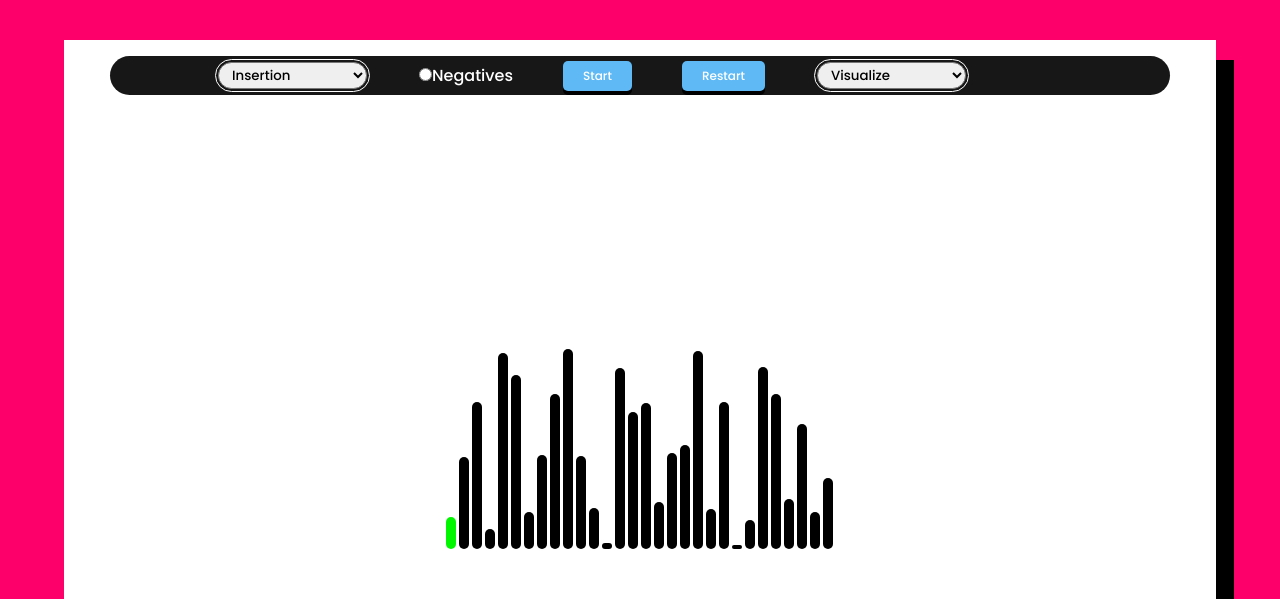
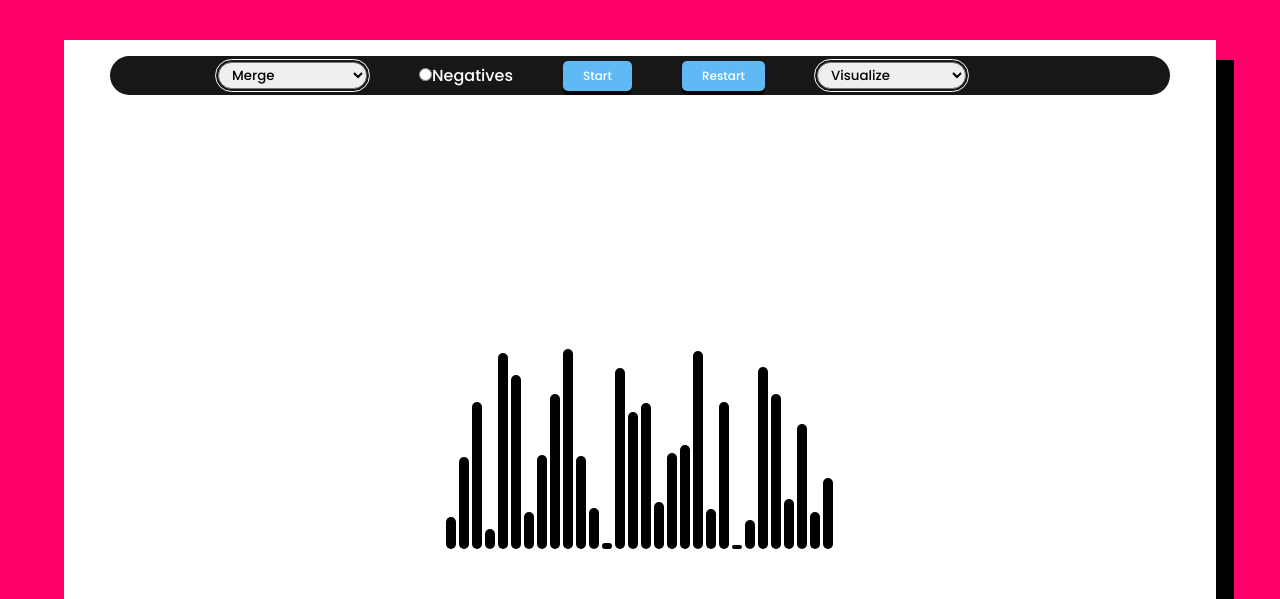
Before and after one commit to ds-247/sorting_visualizer, a React (Vite) app: page / in a window 1280 px wide. Shown: the top 599 px of the page. Built offline with nearby package versions, Linux system fonts and the light colour scheme.

Commit message:
* changed the name schemes of states according to the colors * phase 1 completion of merge sort

```diff
--- a/src/components/bar-chart/BarChart.jsx
+++ b/src/components/bar-chart/BarChart.jsx
@@ -2,19 +2,23 @@ import "./bar.scss";
 
 export default function BarChart({
   data,
-  iter,
-  activated,
-  spectator,
-  swapArr,
+  green,
+  orange,
+  skyBlue,
+  pink,
+  blue,
+  red,
 }) {
   return (
     <div className="bar-chart">
       {data.map((value, index) => {
         let color = "black";
-        if (swapArr.includes(index)) color = "red";
-        else if (index == iter) color = "#00f700";
-        else if (index == activated) color = "orange";
-        else if (index == spectator) color = "blue";
+        if (red.includes(index)) color = "red";
+        else if (index == green) color = "#00f700";
+        else if (index == orange) color = "orange";
+        else if (index == blue) color = "blue";
+        else if (pink.includes(index)) color = "pink";
+        else if (skyBlue.includes(index)) color = "blue";
 
         return (
           <div
--- a/src/components/first-section/FirstSection.jsx
+++ b/src/components/first-section/FirstSection.jsx
@@ -23,11 +23,13 @@ const MIN = 30;
 const MAX = 200;
 
 export default function FirstSection() {
-  const [swapArr, setSwapArr] = useState([]);
-  const [iter, setIter] = useState(0);
-  const [activated, setActivated] = useState();
-  const [spectator, setSpectator] = useState();
-  const [algo, setAlgo] = useState("Insertion");
+  const [red, setRed] = useState([]); // red -- array
+  const [green, setGreen] = useState(); // green -- single value
+  const [orange, setOrange] = useState(); // orange
+  const [blue, setBlue] = useState(); // blue
+  const [pink, setPink] = useState([]); // pink -- array
+  const [skyBlue, setSkyBlue] = useState([]); // pink -- array
+  const [algo, setAlgo] = useState("Merge");
   const [arr, setArr] = useState(data);
   const [ms, setSpeed] = useState(350);
 
@@ -43,13 +45,19 @@ export default function FirstSection() {
     }
 
     setArr([...nums]);
+    setRed([]);
+    setGreen();
+    setOrange();
+    setBlue();
+    setPink([]);
+    setSkyBlue([]);
   }
 
   async function swap(nums, i, j) {
     [nums[j], nums[i]] = [nums[i], nums[j]];
-    setSwapArr([i, j]);
+    setRed([i, j]);
     await sleep();
-    setSwapArr((prev) => []);
+    setRed((prev) => []);
     await sleep();
   }
 
@@ -62,7 +70,13 @@ export default function FirstSection() {
     else if (algo === "Selection") selectionSort(arr);
     else if (algo === "Insertion") insertionSort(arr);
     // else if (algo === "Quick") quick_sort(0, arr.length - 1, arr);
-    // else if (algo === "Merge") merge_sort(0, arr.length - 1, arr);
+    else if (algo === "Merge") merge_sort(0, arr.length - 1, arr);
+
+    complete();
+  }
+
+  function complete() {
+    // set all states to initial and set every index to green
   }
 
   // async function quick_sort(lo, hi, data) {
@@ -104,65 +118,65 @@ export default function FirstSection() {
   //   return right;
   // }
 
-  // async function merge_sort(lo, hi, data) {
-  //   if (lo < hi) {
-  //     let mid = Math.floor(lo + (hi - lo) / 2);
+  async function merge_sort(lo, hi, data) {
+    if (lo < hi) {
+      let mid = Math.floor(lo + (hi - lo) / 2);
 
-  //     // Visualize current boundaries
-  //     setComp1(lo); // Highlight left boundary
-  //     await sleep();
-  //     setComp2(hi); // Highlight right boundary
-  //     await sleep();
+      await merge_sort(lo, mid, data),
+      await merge_sort(mid + 1, hi, data),
+      await merge(lo, mid, hi, data);
+    }
+  }
 
-  //     // Sort first and second halves
-  //     await merge_sort(lo, mid, data);
-  //     await sleep();
-  //     await merge_sort(mid + 1, hi, data);
-  //     await sleep();
+  function fill(i, j) {
+    let arr = [];
+    for (let u = i; u <= j; u++) {
+      arr.push(u);
+    }
 
-  //     // Merge the two halves
-  //     await merge(lo, mid, hi, data);
-  //     await sleep();
-  //   }
-  // }
+    return arr;
+  }
 
-  // async function merge(left, mid, right, data) {
-  //   let temp_arr = [];
+  async function merge(left, mid, right, data) {
+    let left_ind = left;
+    let right_ind = mid + 1;
 
-  //   let left_ind = left;
-  //   let right_ind = mid + 1;
+    setRed([left, right]);
+    setPink(fill(left, right));
+    await sleep();
 
-  //   // Merge the two subarrays
-  //   while (left_ind <= mid && right_ind <= right) {
-  //     if (data[left_ind] <= data[right_ind]) {
-  //       temp_arr.push(data[left_ind++]);
-  //     } else {
-  //       temp_arr.push(data[right_ind++]);
-  //     }
-  //   }
+    while (left_ind <= mid && right_ind <= right) {
+      if (data[left_ind] <= data[right_ind]) {
+        left_ind++;
+        setGreen(left_ind);
+        await sleep();
+      } else {
+        let value = data[right_ind];
+        let index = right_ind;
 
-  //   // Copy any remaining elements of the left subarray
-  //   while (left_ind <= mid) temp_arr.push(data[left_ind++]);
+        while (index > left_ind) {
+          data[index] = data[index - 1];
+          index--;
+        }
 
-  //   // Copy any remaining elements of the right subarray
-  //   while (right_ind <= right) temp_arr.push(data[right_ind++]);
+        data[left_ind] = value;
 
-  //   // Copy the merged elements back into the original array
-  //   for (let i = 0; i < temp_arr.length; i++) {
-  //     data[left + i] = temp_arr[i];
-  //   }
+        left_ind++;
+        mid++;
+        right_ind++;
+      }
 
-  //   // Visualize the updated array
-  //   setArr([...data]); // Use spread operator to ensure state updates correctly
-  //   await sleep();
-  // }
+      setArr([...data]);
+      await sleep();
+    }
+  }
 
   async function insertionSort(data) {
     for (let i = 0; i < data.length; i++) {
       let j = i - 1;
 
-      setIter(i);
-      setActivated(j);
+      setGreen(i);
+      setOrange(j);
       await sleep();
 
       let value = data[i];
@@ -170,7 +184,7 @@ export default function FirstSection() {
         await swap(data, j, j + 1);
         j--;
 
-        setActivated(j);
+        setOrange(j);
         await sleep();
       }
     }
@@ -180,16 +194,16 @@ export default function FirstSection() {
   async function selectionSort(data) {
     for (let i = 0; i < data.length; i++) {
       let minInd = i;
-      setSpectator(i);
+      setBlue(i);
       await sleep();
 
       for (let j = minInd + 1; j < data.length; j++) {
-        setIter(j);
+        setGreen(j);
         await sleep();
 
         if (data[j] < data[minInd]) {
           minInd = j;
-          setActivated(minInd);
+          -setOrange(minInd);
           await sleep();
         }
       }
@@ -235,10 +249,12 @@ export default function FirstSection() {
 
       <Viz
         data={arr}
-        iter={iter}
-        spectator={spectator}
-        activated={activated}
-        swapArr={swapArr}
+        green={green}
+        blue={blue}
+        orange={orange}
+        skyBlue={skyBlue}
+        red={red}
+        pink={pink}
       />
     </div>
   );
--- a/src/components/first-section/visualize/Viz.jsx
+++ b/src/components/first-section/visualize/Viz.jsx
@@ -1,15 +1,17 @@
 import BarChart from "../../bar-chart/BarChart";
 import "./viz.scss";
 
-export default function Viz({ data, iter, activated, spectator, swapArr }) {
+export default function Viz({ data, green, orange, pink, skyBlue, blue, red }) {
   return (
     <div className="viz">
       <BarChart
-        swapArr={swapArr}
-        iter={iter}
-        activated={activated}
+        red={red}
+        green={green}
+        orange={orange}
         data={data}
-        spectator={spectator}
+        blue={blue}
+        skyBlue={skyBlue}
+        pink={pink}
       />
     </div>
   );
```
